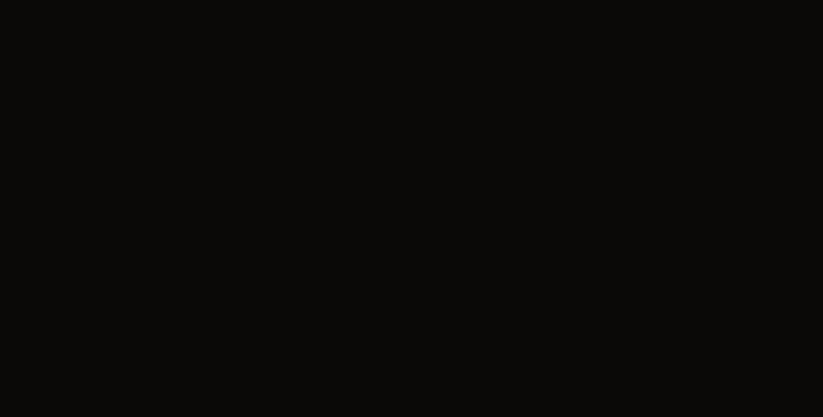
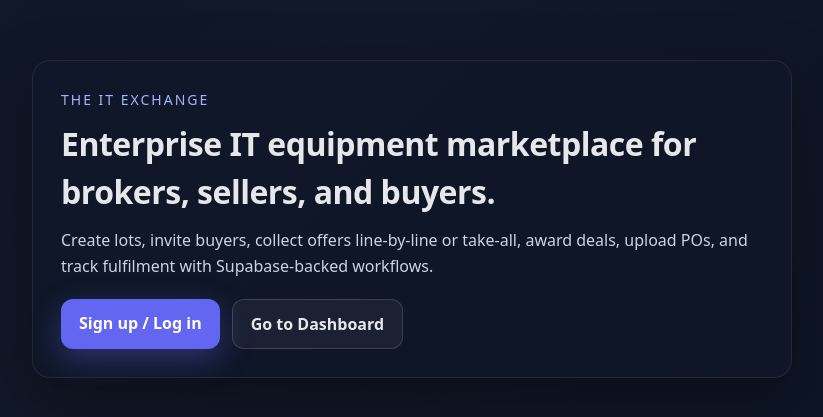
Before and after one commit to GuyBrabazon/theitexchange, a Next.js app: page / in a window 1280 px wide. Before the commit this address had no page. Shown: the part 181-598 px from the top of the page, without its empty margins (228-1051 px from the left). Built offline with nearby package versions, Linux system fonts and the light colour scheme.

Commit message:
Add buyer and landing pages

```diff
--- /dev/null
+++ b/src/app/api/proforma-template/route.ts
@@ -0,0 +1,52 @@
+import { NextResponse } from 'next/server'
+import * as XLSX from 'xlsx'
+
+export const runtime = 'nodejs'
+
+export async function GET() {
+  const headers = [
+    'OEM',
+    'Model',
+    'CPU',
+    'CPU qty',
+    'Memory',
+    'Memory qty',
+    'GPU',
+    'Drives',
+    'Drives qty',
+    'Machine qty',
+    'Asking Price',
+  ]
+
+  const sample = [
+    {
+      OEM: 'Dell',
+      Model: 'R740',
+      CPU: 'Gold 6144',
+      'CPU qty': 2,
+      Memory: '16GB PC4',
+      'Memory qty': 16,
+      GPU: 'Nvidia T4',
+      Drives: '3.84TB SSD',
+      'Drives qty': 10,
+      'Machine qty': 1,
+      'Asking Price': 1200,
+    },
+  ]
+
+  const ws = XLSX.utils.json_to_sheet(sample, { header: headers })
+  // Ensure header order even if sample is removed
+  XLSX.utils.sheet_add_aoa(ws, [headers], { origin: 'A1' })
+
+  const wb = XLSX.utils.book_new()
+  XLSX.utils.book_append_sheet(wb, ws, 'Proforma')
+  const buf = XLSX.write(wb, { bookType: 'xlsx', type: 'buffer' })
+
+  return new NextResponse(buf, {
+    status: 200,
+    headers: {
+      'Content-Type': 'application/vnd.openxmlformats-officedocument.spreadsheetml.sheet',
+      'Content-Disposition': 'attachment; filename="proforma_stock_template.xlsx"',
+    },
+  })
+}
--- a/src/app/dashboard/lots/new/page.tsx
+++ b/src/app/dashboard/lots/new/page.tsx
@@ -1096,45 +1096,21 @@
     await parseXlsx(f)
   }
 
-  const downloadTemplate = () => {
-    const headers = [
-      'Model',
-      'Description',
-      'Qty',
-      'Asking price',
-      'OEM',
-      'CPU',
-      'CPU Qty',
-      'Memory',
-      'Memory Qty',
-      'GPU',
-      'Drives',
-      'Drives Qty',
-    ]
-    const sample = [
-      ['Dell R740', '2U server with H740P', 1, 1200, 'Dell', 'Gold 6148', 2, '32GB PC4', 16, 'Nvidia T4', '3.84TB SSD', 10],
-      ['NetApp FAS2750', 'Base chassis', 1, 1500, 'NetApp', '', '', '', '', '', '', ''],
-      ['Cisco UCS C220', '1U compute', 1, 900, 'Cisco', '', '', '', '', '', '', ''],
-    ]
-    const rows = [headers, ...sample]
-    const csv = rows
-      .map((row) =>
-        row
-          .map((cell) => {
-            const s = String(cell ?? '')
-            const escaped = s.replace(/"/g, '""')
-            return `"${escaped}"`
-          })
-          .join(',')
-      )
-      .join('\n')
-    const blob = new Blob([csv], { type: 'text/csv;charset=utf-8;' })
-    const url = URL.createObjectURL(blob)
-    const a = document.createElement('a')
-    a.href = url
-    a.download = 'proforma_stock_template.csv'
-    a.click()
-    URL.revokeObjectURL(url)
+  const downloadTemplate = async () => {
+    try {
+      const res = await fetch('/api/proforma-template')
+      if (!res.ok) throw new Error('Failed to generate template')
+      const blob = await res.blob()
+      const url = URL.createObjectURL(blob)
+      const a = document.createElement('a')
+      a.href = url
+      a.download = 'proforma_stock_template.xlsx'
+      a.click()
+      URL.revokeObjectURL(url)
+    } catch (e) {
+      console.error(e)
+      alert(e instanceof Error ? e.message : 'Download failed')
+    }
   }
 
   const save = async () => {
--- a/src/app/page.tsx
+++ b/src/app/page.tsx
@@ -1,5 +1,69 @@
-import { redirect } from 'next/navigation'
+import Link from 'next/link'
 
 export default function Home() {
-  redirect('/dashboard')
+  return (
+    <main
+      style={{
+        minHeight: '100vh',
+        display: 'flex',
+        alignItems: 'center',
+        justifyContent: 'center',
+        background: 'linear-gradient(135deg, #0f172a 0%, #111827 40%, #0b1324 100%)',
+        color: '#e5e7eb',
+        padding: '48px 16px',
+      }}
+    >
+      <div
+        style={{
+          maxWidth: 760,
+          width: '100%',
+          background: 'rgba(15, 23, 42, 0.75)',
+          border: '1px solid rgba(255,255,255,0.08)',
+          borderRadius: 18,
+          padding: 28,
+          boxShadow: '0 20px 60px rgba(0,0,0,0.35)',
+        }}
+      >
+        <div style={{ fontSize: 14, letterSpacing: 2, textTransform: 'uppercase', color: '#a5b4fc' }}>The IT Exchange</div>
+        <h1 style={{ marginTop: 10, fontSize: 32, fontWeight: 800, letterSpacing: -0.5 }}>
+          Enterprise IT equipment marketplace for brokers, sellers, and buyers.
+        </h1>
+        <p style={{ marginTop: 12, color: '#cbd5e1', lineHeight: 1.6 }}>
+          Create lots, invite buyers, collect offers line-by-line or take-all, award deals, upload POs, and track fulfilment with
+          Supabase-backed workflows.
+        </p>
+
+        <div style={{ display: 'flex', gap: 12, flexWrap: 'wrap', marginTop: 20 }}>
+          <Link
+            href="/login"
+            style={{
+              padding: '12px 18px',
+              borderRadius: 12,
+              background: '#6366f1',
+              color: '#fff',
+              fontWeight: 800,
+              textDecoration: 'none',
+              boxShadow: '0 10px 30px rgba(99,102,241,0.35)',
+            }}
+          >
+            Sign up / Log in
+          </Link>
+          <Link
+            href="/dashboard"
+            style={{
+              padding: '12px 18px',
+              borderRadius: 12,
+              border: '1px solid rgba(255,255,255,0.15)',
+              color: '#e5e7eb',
+              fontWeight: 800,
+              textDecoration: 'none',
+              background: 'rgba(255,255,255,0.05)',
+            }}
+          >
+            Go to Dashboard
+          </Link>
+        </div>
+      </div>
+    </main>
+  )
 }
```
Also changed, not shown: src/app/dashboard/buyers/page.tsx (+52 -12 lines).
